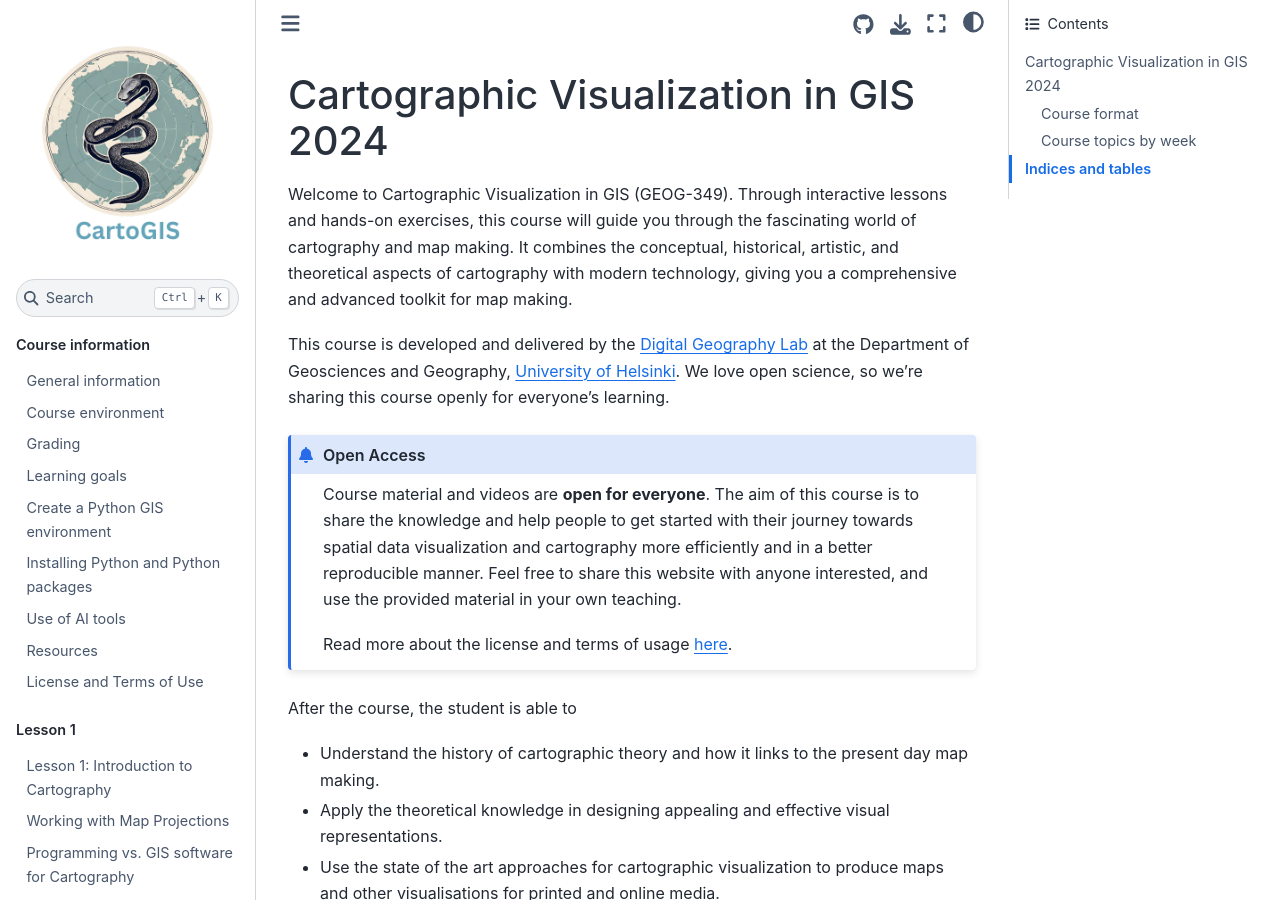
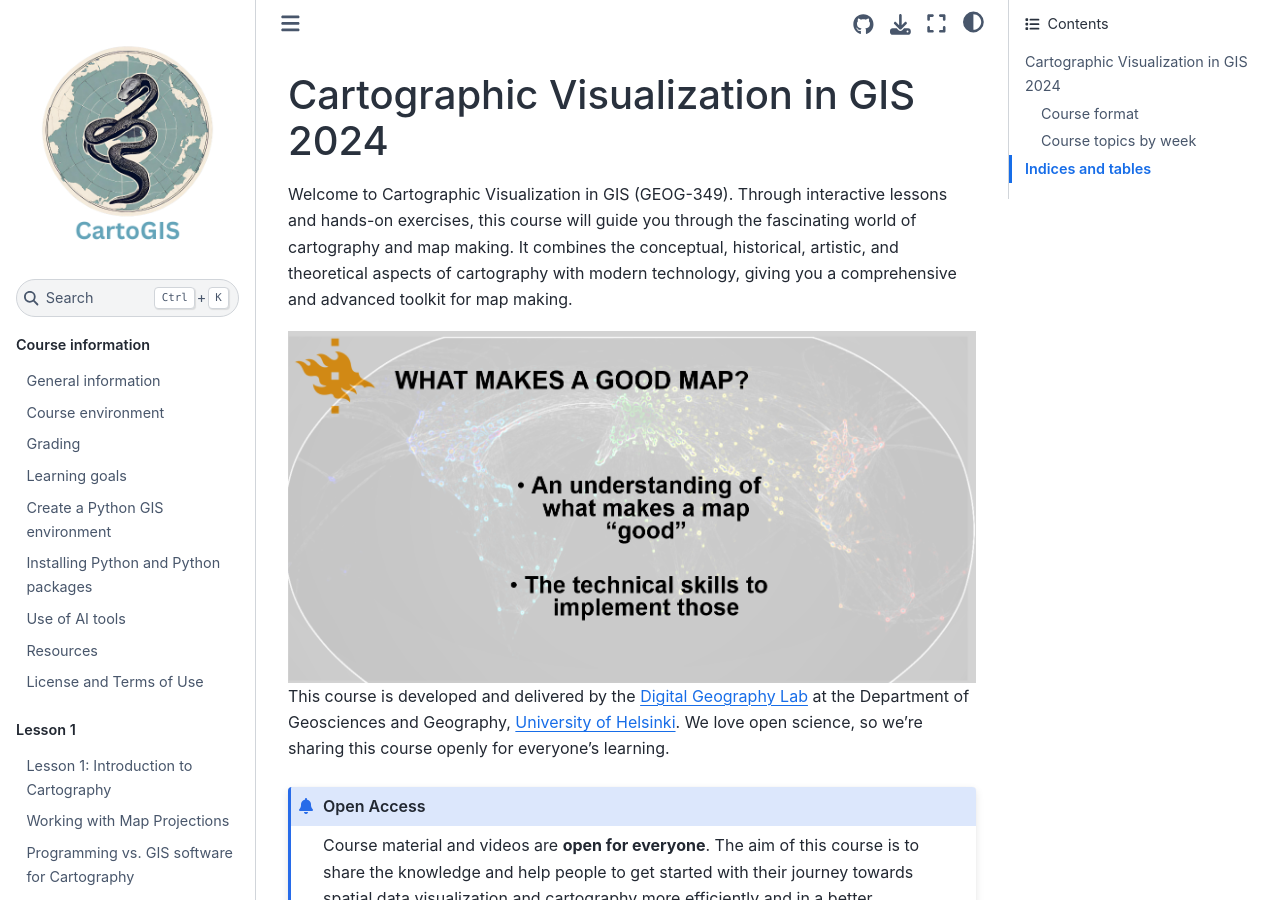
Before and after one commit to Carto-gis/site, a Sphinx documentation site: the page built from docs/index.rst, in a window 1280 px wide and 900 px high. Built offline with Sphinx 7.4.7 and the Sphinx Book theme 1.1.4, drawn with Linux system fonts in a browser that asks for light colours.

Commit message:
small fixes

```diff
--- a/docs/index.rst
+++ b/docs/index.rst
@@ -7,6 +7,10 @@ Cartographic Visualization in GIS 2024
 ====================================
 
 Welcome to Cartographic Visualization in GIS (GEOG-349). Through interactive lessons and hands-on exercises, this course will guide you through the fascinating world of cartography and map making. It combines the conceptual, historical, artistic, and theoretical aspects of cartography with modern technology, giving you a comprehensive and advanced toolkit for map making.
+
+.. image:: static/figures/good-map.PNG
+    :alt: Our goal
+
 
 This course is developed and delivered by the `Digital Geography Lab <https://www.helsinki.fi/en/researchgroups/digital-geography-lab>`__ at the Department of Geosciences and Geography, `University of Helsinki <https://www.helsinki.fi/en>`__. We love open science, so we’re sharing this course openly for everyone’s learning.
 
```
Also changed, not shown: docs/notebooks/week1/carto-intro-Python.ipynb, docs/notebooks/week1/carto-intro-QGIS.ipynb, docs/static/figures/good-map.PNG (added).
